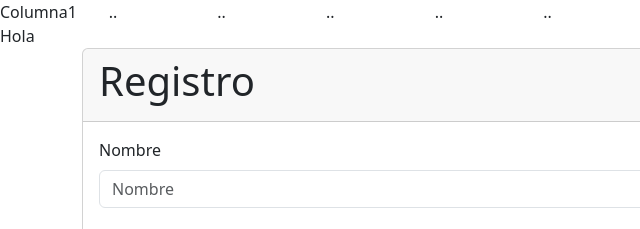
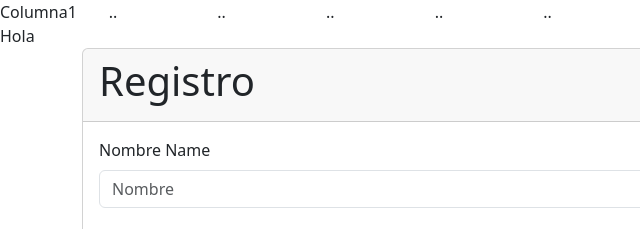
Before and after one commit to SofiaCalero29/Prueba, a plain HTML site: page Parcial1/formularios.html in a window 1280 px wide. Shown: the top 229 px of the page, 0-640 px from the left. Drawn offline with nearby package versions, Linux system fonts and the light colour scheme; files whose address does not match are found by name.

Commit message:
repo inicializado

```diff
--- a/Parcial1/formularios.html
+++ b/Parcial1/formularios.html
@@ -49,6 +49,7 @@
                 </div>
                 <div class="card-body">
                     <label class="form-label">Nombre</label>
+                    <label class="form-label">Name</label>
                     <input class="form-control" type="text" placeholder="Nombre" name="nombre"><br>
 
                     <label class="form-label">Email</label>
```
Also changed, not shown: Parcial1/archivo-prueba2.html (added).
